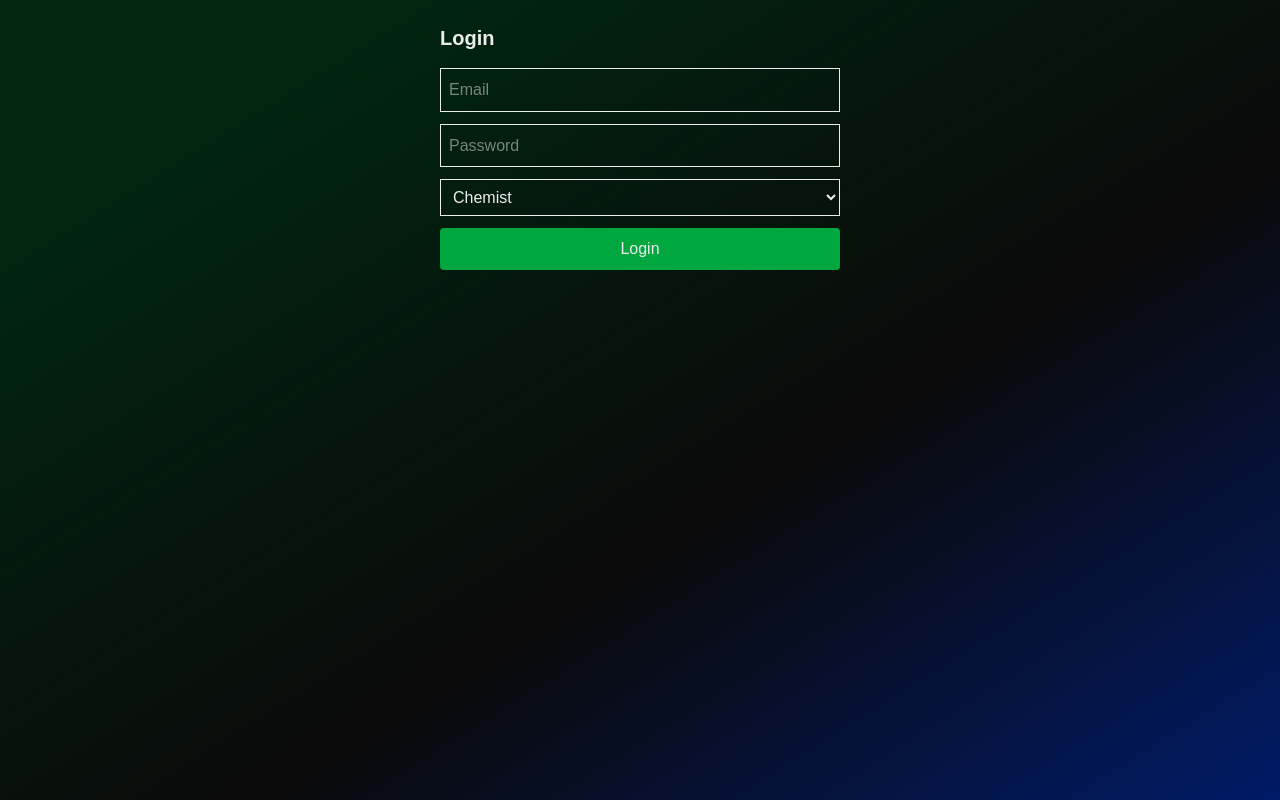
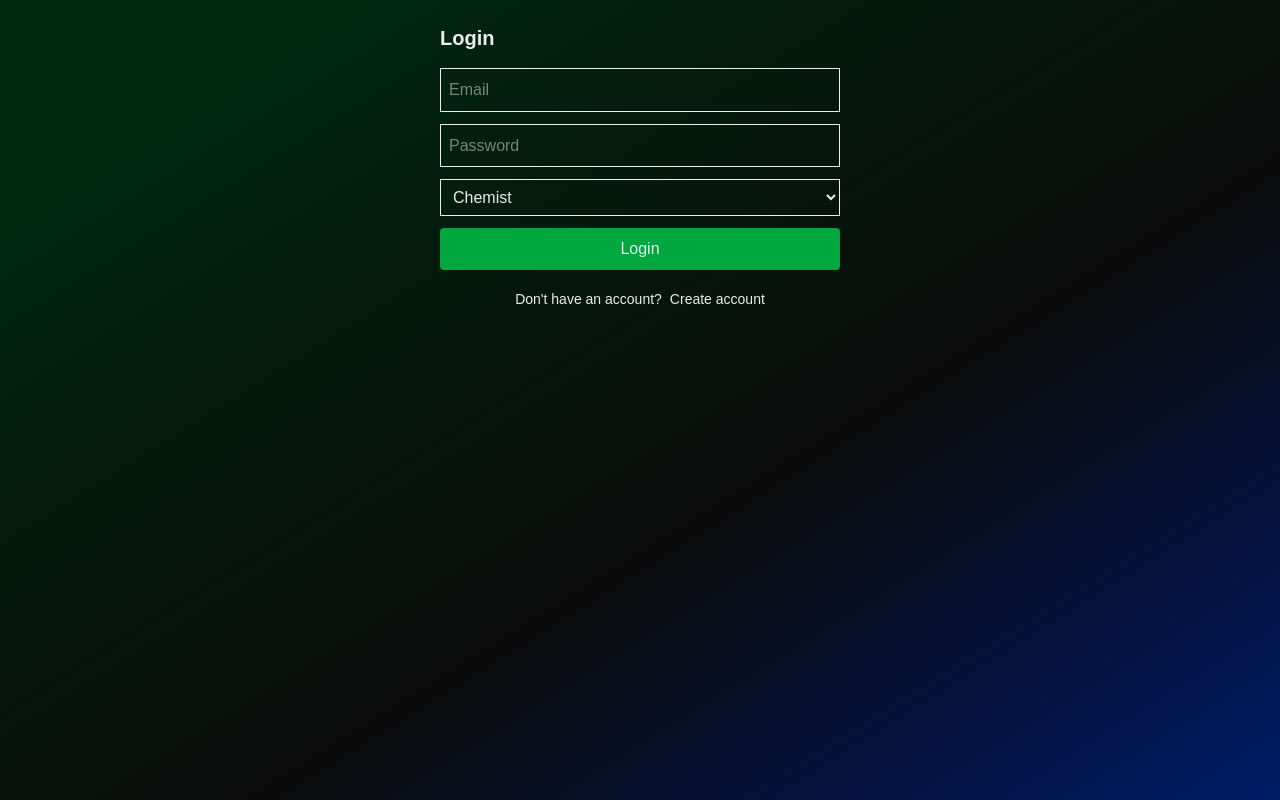
Before and after one commit to ChiragPaul/MedSecureAI---Impactverse-Client1, a Next.js app in the folder frontend/: page /log-att/login in a window 1280 px wide. Built offline with nearby package versions, Linux system fonts and the light colour scheme.

Commit message:
route added

```diff
--- a/frontend/app/log-att/login.js
+++ b/frontend/app/log-att/login.js
@@ -2,6 +2,7 @@
 
 import { useState } from "react";
 import { useRouter } from "next/navigation";
+import Link from "next/link";
 import axios from "axios";
 import { useAuth } from "../../context/AuthContext";
 
@@ -66,6 +67,14 @@ export default function LoginPage() {
           Login
         </button>
       </form>
+
+      {/* Sign up link */}
+      <div className="mt-4 text-center">
+        <span className="text-sm mr-2">Don't have an account?</span>
+        <Link href="/signup" className="text-sm font-medium text-blue-600 hover:underline">
+          Create account
+        </Link>
+      </div>
     </div>
   );
 }
```
